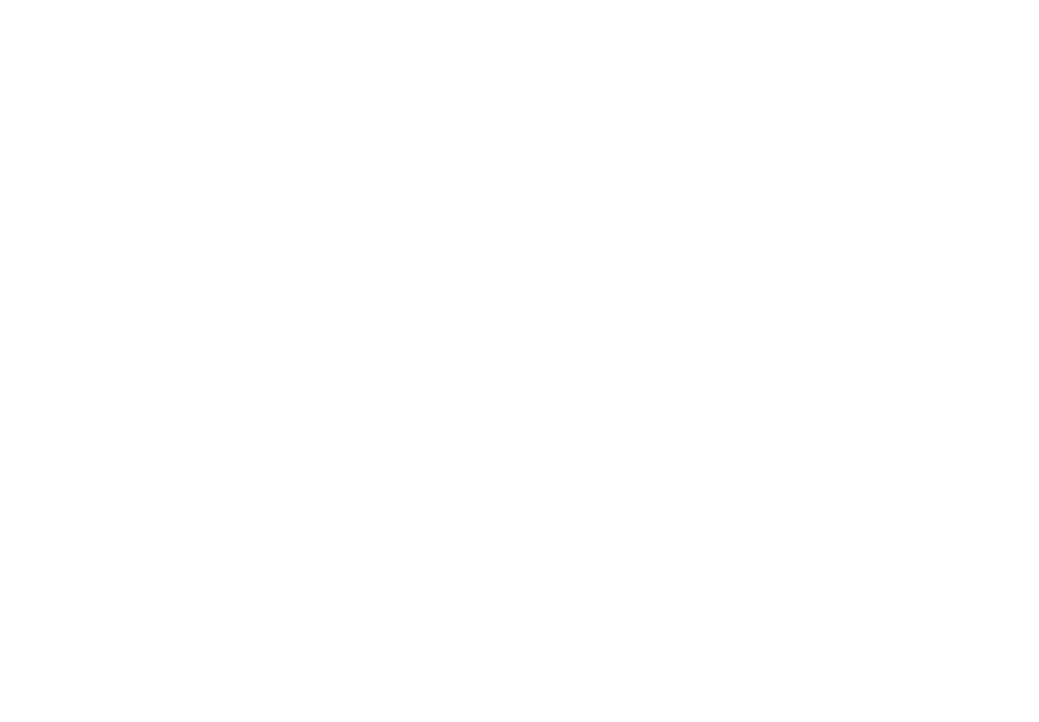
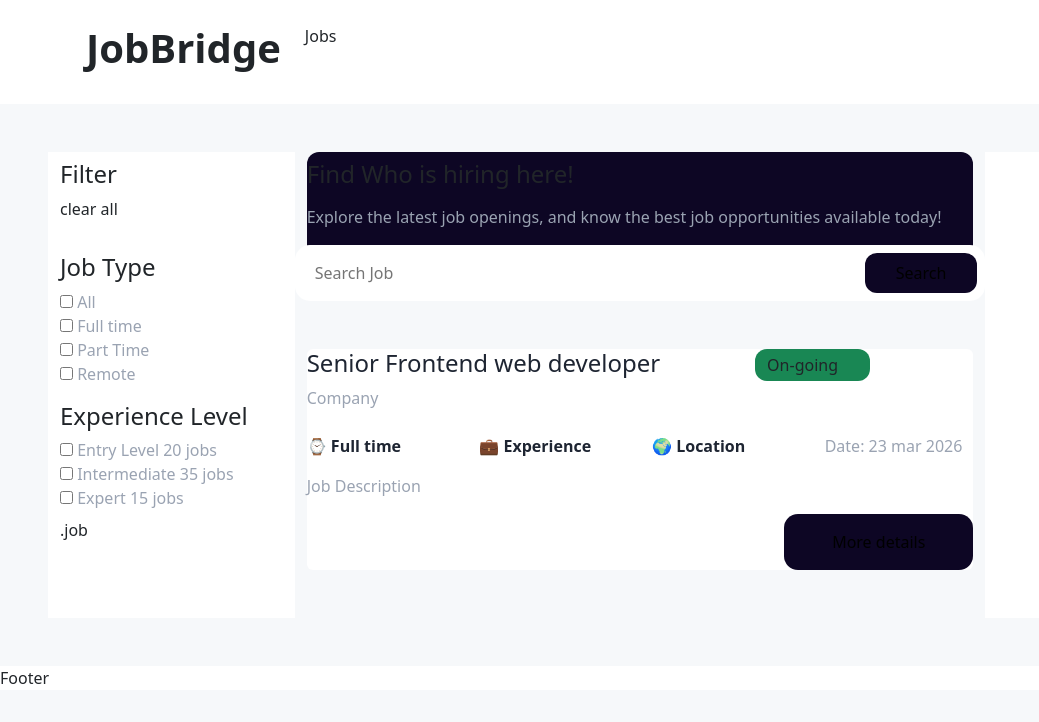
Before and after one commit to Bruno-SHEMA/WI_summative, a plain HTML site: page index.html in a window 1280 px wide. Shown: the whole page, without its empty margins (0-1039 px from the left). Drawn offline with nearby package versions, Linux system fonts and the light colour scheme.

Commit message:
Frontend Home structure

```diff
--- a/index.html
+++ b/index.html
@@ -1,11 +1,98 @@
-<!DOCTYPE html>
+<!doctype html>
 <html lang="en">
-<head>
-    <meta charset="UTF-8">
-    <meta name="viewport" content="width=device-width, initial-scale=1.0">
-    <title>JobBridge</title>
-</head>
-<body>
+  <head>
+    <meta charset="UTF-8" />
+    <meta name="viewport" content="width=device-width, initial-scale=1.0" />
+    <title>JobBridge - Bridging job seekers to job opportunities.</title>
+    <link
+      href="https://cdn.jsdelivr.net/npm/bootstrap@6.0.0-alpha.1/dist/css/bootstrap.min.css"
+      rel="stylesheet"
+      integrity="sha384-B/GM4XqrwHnWXNOWMbloTmrYXZg10cakYGmpfsR/bbzQ6JAJI4ihuyADKLnBgrCe"
+      crossorigin="anonymous"
+    />
+    <link rel="stylesheet" href="styles/style.css" />
+  </head>
+  <body class="bg-gray">
+    <header class="">
+        <nav class="bg-white navbar">
+            <div class="container p-3">
+                <div class="row">
+            <div class="col">
+                <div class="logo nav-brand">
+                    <p class="nav-brand fw-bolder h1">JobBridge</p>
+                </div>
+            </div>
+            <div class="nav-links col ms-auto drawer-end">
+                <a href="#" class="ms-auto nav-link">Jobs</a>
+            </div>
+            </div>
+            </div>
+        </nav>
+    </header>
+    <main class="row gap-8 m-5 mx-6">
+        <div class="col bg-white">
+            <div class="filter py-2">
+                <h4>Filter</h4>
+                <p class="fg-primary">clear all</p>
+            </div>
+            <div class="job-type py-2">
+                <h4>Job Type</h4>
+                <input type="checkbox" name="all" id=""> <span class="soft"> All</span><br>
+                <input type="checkbox" name="full" id=""> <span class="soft"> Full time</span><br>
+                <input type="checkbox" name="part" id=""> <span class="soft"> Part Time</span><br>
+                <input type="checkbox" name="remote" id=""> <span class="soft"> Remote</span>
+            </div>
+            <div class="experience-level py-2">
+                <h4>Experience Level</h4>
+                <input type="checkbox" name="entry" id=""> <span class="soft"> Entry Level</span> <span class="soft"> 20 jobs</span><br>
+                <input type="checkbox" name="int" id=""> <span class="soft"> Intermediate</span><span class="soft"> 35 jobs</span><br>
+                <input type="checkbox" name="expoert" id=""> <span class="soft"> Expert</span><span class="soft"> 15 jobs</span>
+            </div>
+            .job
+        </div>
+        <div class="col-7">
+            <div class="search fg-white dark-purple p-8">
+                <h4 class="fg-white py-2">Find Who is hiring here!</h4>
+                <p class="soft">Explore the latest job openings, and know the best job opportunities available today!</p>
+                <div class="row search-input bg-white p-2">
+                    <input type="search" name="search" id="search" class="form-input col-10" placeholder="Search Job">
+                    <button class="dark-purple col search-button fg-white">Search</button>
+                </div>
+            </div>
+            <div class="job-card bg-white card my-5 p-8">
+                <div class="card-title row px-8">
+                    <div class="title col-8">
+                        <h4 class="title-color">Senior Frontend web developer</h4>
+                        <p class="soft">Company</p>
+                    </div>
+                    <span class="col-2 bg-success py-1 fg-white" id="status">On-going</span>
+                </div>
+                <div class="short-description row">
+                    <p class="col">⌚ <span class="title-color fw-bolder ">Full time</span></p>
+                    <p class="col">💼 <span class="title-color fw-bold">Experience</span></p>
+                    <p class="col">🌍 <span class="title-color fw-bold">Location</span></p>
+                    <p class="col soft">Date: 23 mar 2026</p>
+                </div>
+                <p class="soft">
+                    Job Description
+                </p>
+                <button class="ms-auto more dark-purple p-3 px-5">More details</button>
+            </div>
+        </div>
+        <div class="col bg-white"></div>
+    </main>
+    <footer class="footer bg-white mt-6">
+        <div class="">
+            <p class="align-content-center">Footer</p>
+        </div>
+    </footer>
 
-</body>
+
+    <script
+      type="module"
+      src="https://cdn.jsdelivr.net/npm/bootstrap@6.0.0-alpha.1/dist/js/bootstrap.bundle.min.js"
+      integrity="sha384-1a/pXj49ZQ1aHEmrJ+gMw1otqoVsYwlEnlD8mIfY2TV03r20Y0CN7uqx1tQogjPL"
+      crossorigin="anonymous"
+    ></script>
+  </body>
 </html>
--- /dev/null
+++ b/styles/style.css
@@ -0,0 +1,42 @@
+.bg-gray{
+    background-color: #f6f8fa;
+}
+.soft{
+    color: #9aa3b2;
+}
+.dark-purple{
+    background-color: #0D0624;
+}
+.search{
+    text-align: left;
+}
+.title-color{
+    color: #1E2532;
+}
+.search{
+    border-radius: 12px;
+}
+.search-input{
+    border-radius: 15px;
+}
+#search{
+    border: none;
+    background-color: white;
+    color: #9AA3B2;
+}
+.search-button{
+    height: 2.5rem;
+    border-radius: 12px;
+    border: none;
+}
+#status{
+    height: 2rem;
+    border-radius: 12px;
+}
+.job-card{
+    border: none;
+}
+.more{
+    border: none;
+    border-radius: 14px;
+}
```
